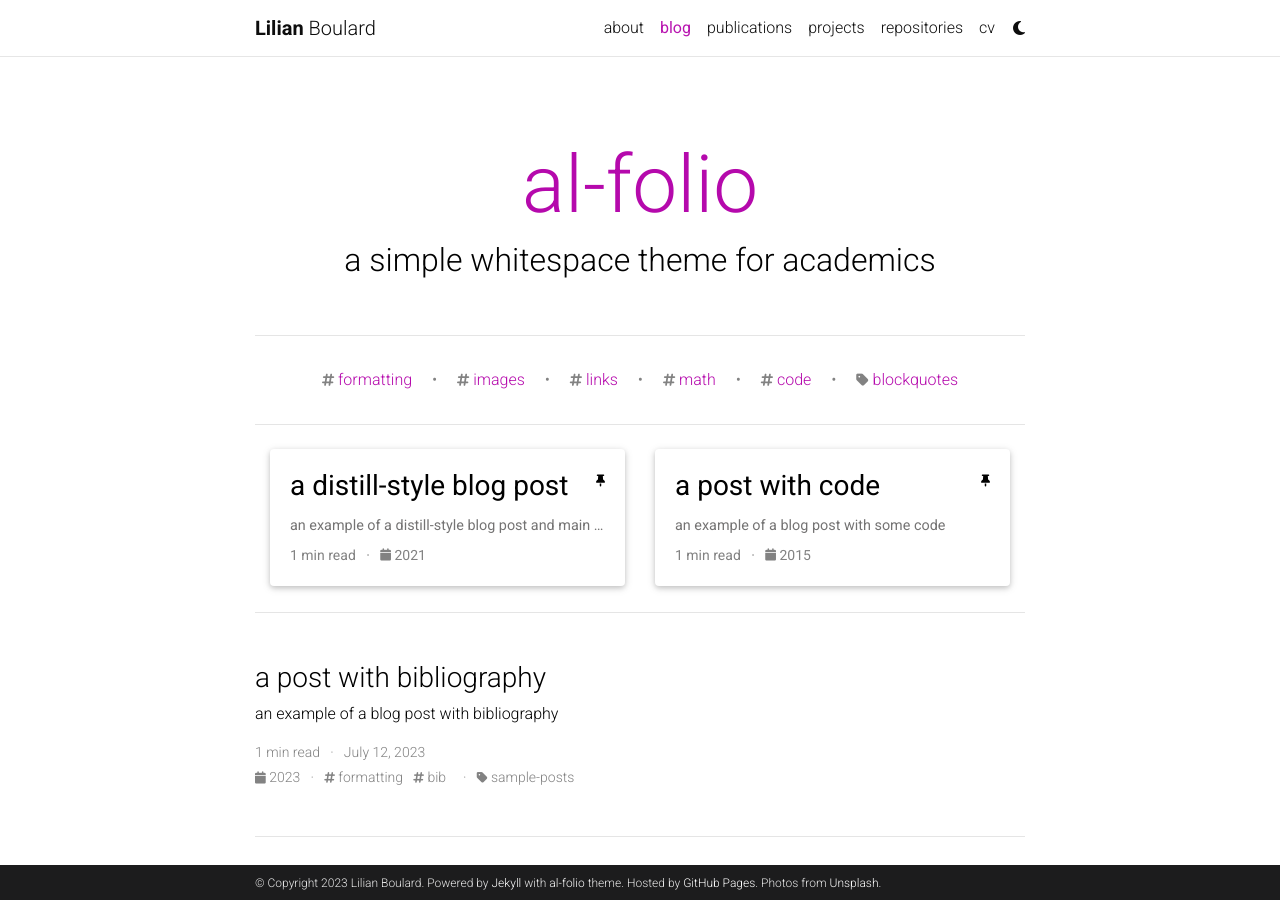
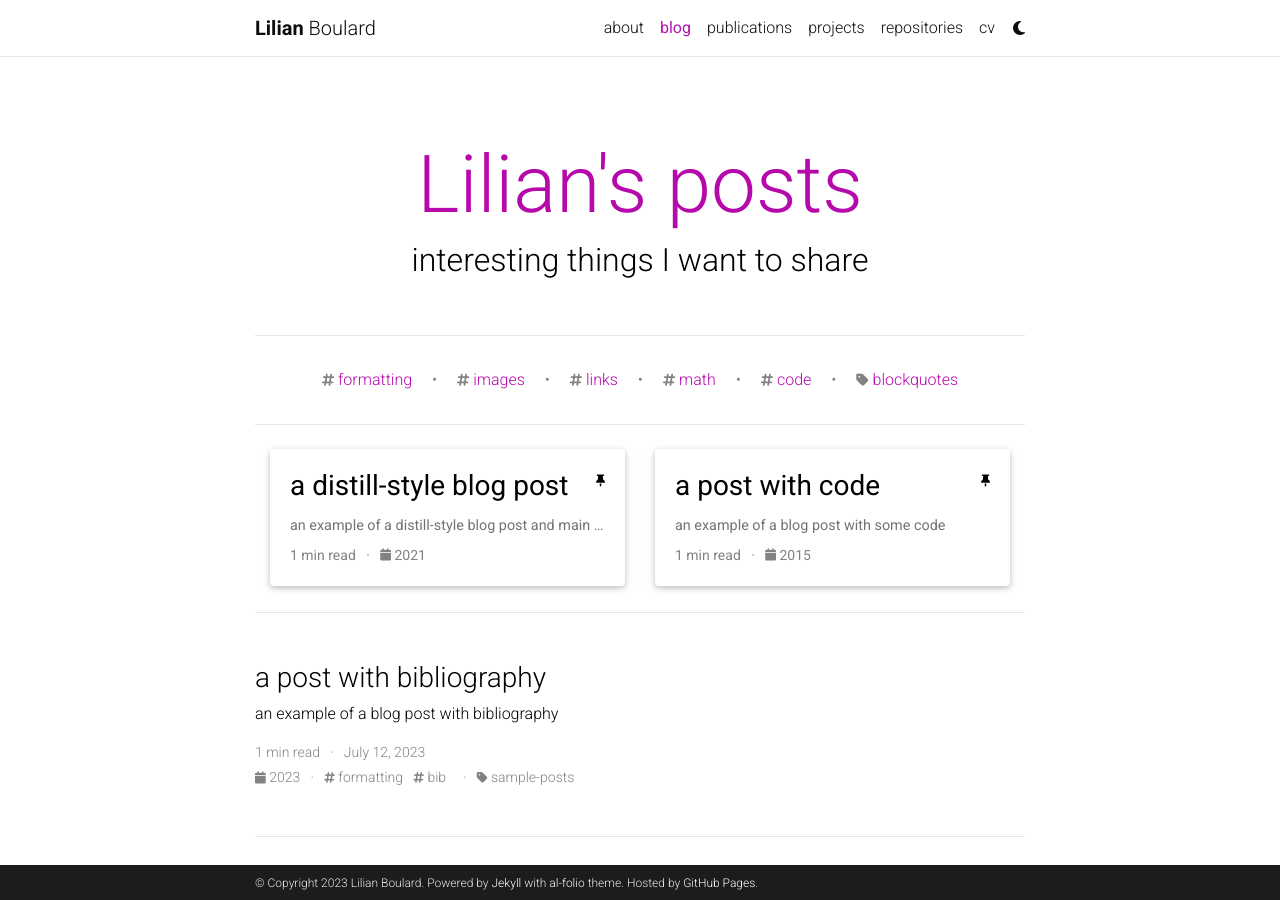
Before and after one commit to LilianBoulard/LilianBoulard.github.io, a Jekyll site: the page built from blog/index.html, in a window 1280 px wide and 900 px high. Built offline with Jekyll 4.4.1, drawn with Linux system fonts in a browser that asks for light colours; full-size pictures stand in for the smaller copies a plugin makes; the list of posts is cut into pages by our own code; comment, search, counter and statistics services are not loaded; a style sheet for code colours, icons or effects is not loaded.

Commit message:
Update config

```diff
--- a/_config.yml
+++ b/_config.yml
@@ -12,13 +12,12 @@
 footer_text: >
   Powered by <a href="https://jekyllrb.com/" target="_blank">Jekyll</a> with <a href="https://github.com/alshedivat/al-folio">al-folio</a> theme.
   Hosted by <a href="https://pages.github.com/" target="_blank">GitHub Pages</a>.
-  Photos from <a href="https://unsplash.com" target="_blank">Unsplash</a>.
-keywords: jekyll, jekyll-theme, academic-website, portfolio-website  # add your own keywords or leave empty
+keywords: jekyll, academic-website, portfolio-website, research-engineer, machine-learning  # add your own keywords or leave empty
 
 lang: en # the language of your site (for example: en, fr, cn, ru, etc.)
 icon: ⚛️  # the emoji used as the favicon (alternatively, provide image name in /assets/img/)
 
-url: https://lilianboulard.github.io # the base hostname & protocol for your site
+url: https://lilian.boulard.fr # the base hostname & protocol for your site
 baseurl: # the subpath of your site, e.g. /blog/
 last_updated: false # set to true if you want to display last updated in the footer
 impressum_path:  # set to path to include impressum link in the footer, use the same path as permalink in a page, helps to conform with EU GDPR
@@ -120,9 +119,9 @@
 # Blog
 # -----------------------------------------------------------------------------
 
-blog_name: al-folio # blog_name will be displayed in your blog page
+blog_name: Lilian's posts # blog_name will be displayed in your blog page
 blog_nav_title: blog # your blog must have a title for it to be displayed in the nav bar
-blog_description: a simple whitespace theme for academics
+blog_description: interesting things I want to share
 permalink: /blog/:year/:title/
 
 # Pagination
@@ -148,7 +147,7 @@
   lang: en
 
 # Disqus comments (DEPRECATED)
-disqus_shortname: al-folio # put your disqus shortname
+disqus_shortname: # put your disqus shortname
 # https://help.disqus.com/en/articles/1717111-what-s-a-shortname
 
 # External sources.
@@ -271,8 +270,8 @@
 
 scholar:
 
-  last_name: [Einstein]
-  first_name: [Albert, A.]
+  last_name: [Boulard]
+  first_name: [Lilian, L.]
 
   style: apa
   locale: en
```
